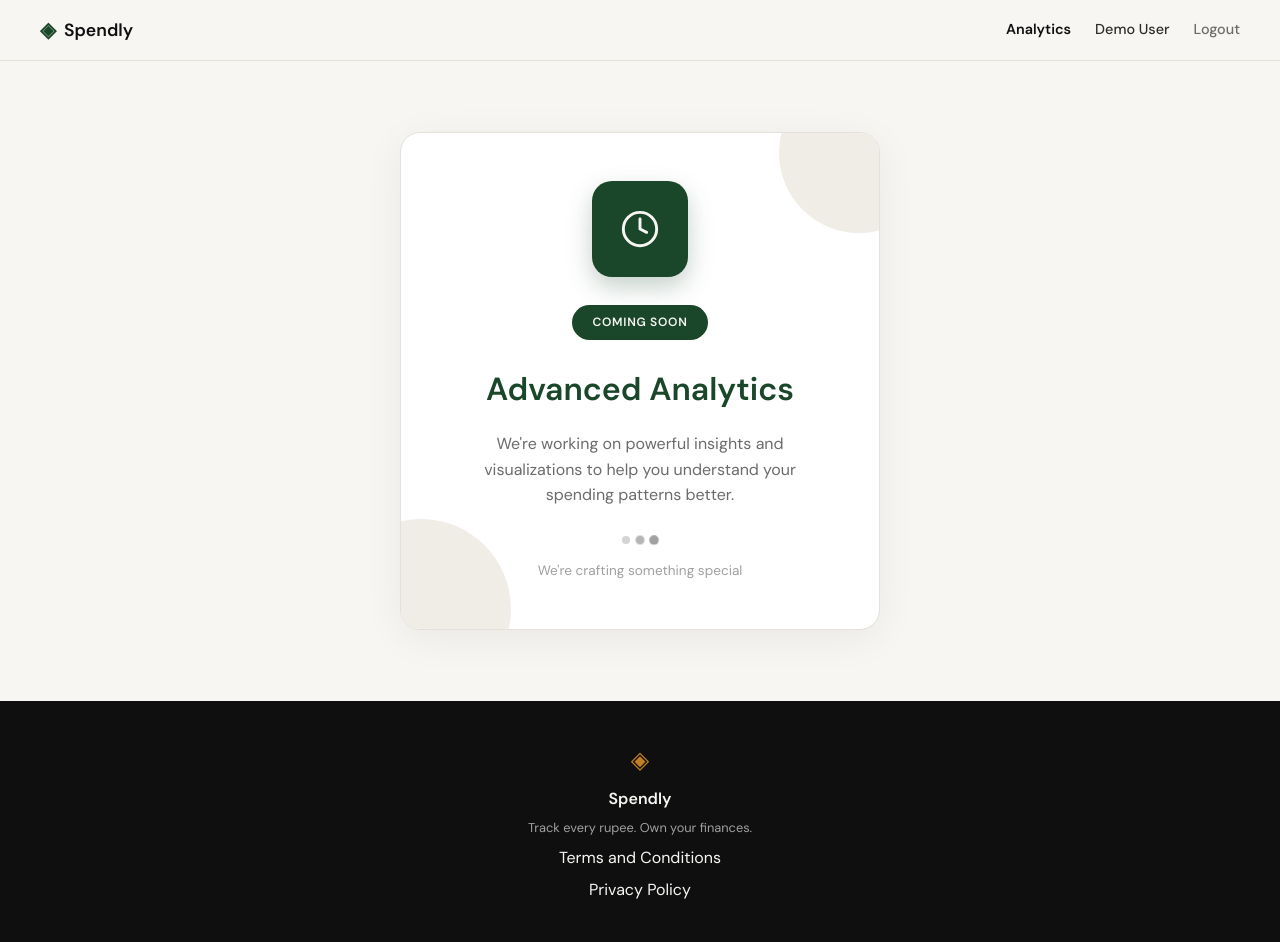
After one commit to asharma72/spendly, a Flask app: page /analytics in a window 1280 px wide. The commit adds this page. Run offline with Flask 3, Linux system fonts and the light colour scheme; a user stored in the database is signed in.

Commit message:
figma analytices added

```diff
--- a/app.py
+++ b/app.py
@@ -262,6 +262,14 @@ def profile():
     )
 
 
+@app.route("/analytics")
+def analytics():
+    if not session.get("user_id"):
+        return redirect(url_for("login"))
+
+    return render_template("analytics.html")
+
+
 # ------------------------------------------------------------------ #
 # Placeholder routes — students will implement these                  #
 # ------------------------------------------------------------------ #
--- /dev/null
+++ b/static/css/analytics.css
@@ -0,0 +1,137 @@
+/* ------------------------------------------------------------------ */
+/* Analytics — coming soon page                                       */
+/* ------------------------------------------------------------------ */
+
+.analytics-section {
+    min-height: calc(100vh - 60px - 100px);
+    display: flex;
+    align-items: center;
+    justify-content: center;
+    padding: 3rem 2rem;
+}
+
+.analytics-container {
+    width: 100%;
+    max-width: 480px;
+}
+
+.analytics-card {
+    position: relative;
+    overflow: hidden;
+    background: var(--paper-card);
+    border: 1px solid var(--border);
+    border-radius: var(--radius-lg);
+    padding: 3rem 2.5rem;
+    text-align: center;
+    box-shadow: 0 8px 40px rgba(0,0,0,0.06);
+}
+
+.analytics-card::before,
+.analytics-card::after {
+    content: "";
+    position: absolute;
+    border-radius: 50%;
+    background: var(--paper-warm);
+    z-index: 0;
+}
+
+.analytics-card::before {
+    top: -60px;
+    right: -60px;
+    width: 160px;
+    height: 160px;
+}
+
+.analytics-card::after {
+    bottom: -70px;
+    left: -70px;
+    width: 180px;
+    height: 180px;
+}
+
+.analytics-card > * {
+    position: relative;
+    z-index: 1;
+}
+
+.analytics-icon {
+    width: 96px;
+    height: 96px;
+    margin: 0 auto 1.75rem;
+    display: flex;
+    align-items: center;
+    justify-content: center;
+    background: var(--accent);
+    border-radius: var(--radius-lg);
+    box-shadow: 0 10px 24px rgba(26, 71, 42, 0.25);
+}
+
+.analytics-icon svg {
+    width: 40px;
+    height: 40px;
+    color: var(--paper);
+    stroke-width: 1.75;
+}
+
+.analytics-badge {
+    display: inline-block;
+    background: var(--accent);
+    color: var(--paper);
+    font-size: 0.75rem;
+    font-weight: 700;
+    letter-spacing: 0.06em;
+    text-transform: uppercase;
+    padding: 0.5rem 1.25rem;
+    border-radius: 999px;
+    margin-bottom: 1.5rem;
+}
+
+.analytics-title {
+    font-family: var(--font-body);
+    font-weight: 800;
+    font-size: 2rem;
+    color: var(--accent);
+    margin-bottom: 1rem;
+}
+
+.analytics-body {
+    font-size: 1rem;
+    color: var(--ink-muted);
+    line-height: 1.6;
+    max-width: 360px;
+    margin: 0 auto 1.75rem;
+}
+
+.analytics-dots {
+    display: flex;
+    align-items: center;
+    justify-content: center;
+    gap: 0.4rem;
+    margin-bottom: 1rem;
+}
+
+.analytics-dot {
+    width: 8px;
+    height: 8px;
+    border-radius: 50%;
+    background: var(--ink-faint);
+    animation: analytics-dot-pulse 1.4s ease-in-out infinite;
+}
+
+.analytics-dot:nth-child(2) { animation-delay: 0.2s; }
+.analytics-dot:nth-child(3) { animation-delay: 0.4s; }
+
+@keyframes analytics-dot-pulse {
+    0%, 80%, 100% { opacity: 0.4; transform: scale(1); }
+    40% { opacity: 1; transform: scale(1.2); }
+}
+
+.analytics-footnote {
+    font-size: 0.85rem;
+    color: var(--ink-faint);
+}
+
+@media (max-width: 600px) {
+    .analytics-card { padding: 2.5rem 1.5rem; }
+    .analytics-title { font-size: 1.6rem; }
+}
--- a/static/css/style.css
+++ b/static/css/style.css
@@ -102,6 +102,8 @@ a { color: inherit; text-decoration: none; }
 
 .nav-links a { color: var(--ink-muted); transition: color 0.2s; }
 .nav-links a:hover { color: var(--ink); }
+
+.nav-link-active { color: var(--ink) !important; font-weight: 600; }
 
 .nav-cta {
     background: var(--ink) !important;
--- /dev/null
+++ b/templates/analytics.html
@@ -0,0 +1,32 @@
+{% extends "base.html" %}
+
+{% block title %}Analytics — Spendly{% endblock %}
+
+{% block head %}
+<link rel="stylesheet" href="{{ url_for('static', filename='css/analytics.css') }}">
+{% endblock %}
+
+{% block content %}
+
+<section class="analytics-section">
+    <div class="analytics-container">
+        <div class="analytics-card">
+            <div class="analytics-icon">
+                <i data-lucide="clock"></i>
+            </div>
+            <span class="analytics-badge">Coming Soon</span>
+            <h1 class="analytics-title">Advanced Analytics</h1>
+            <p class="analytics-body">
+                We're working on powerful insights and visualizations to help you understand your spending patterns better.
+            </p>
+            <div class="analytics-dots" aria-hidden="true">
+                <span class="analytics-dot"></span>
+                <span class="analytics-dot"></span>
+                <span class="analytics-dot"></span>
+            </div>
+            <p class="analytics-footnote">We're crafting something special</p>
+        </div>
+    </div>
+</section>
+
+{% endblock %}
--- a/templates/base.html
+++ b/templates/base.html
@@ -24,6 +24,7 @@
                 <a href="{{ url_for('login') }}">Sign in</a>
                 <a href="{{ url_for('register') }}" class="nav-cta">Get started</a>
                 {% else %}
+                <a href="{{ url_for('analytics') }}" class="{% if request.endpoint == 'analytics' %}nav-link-active{% endif %}">Analytics</a>
                 <span class="nav-username">Demo User</span>
                 <form action="{{ url_for('logout') }}" method="POST" class="logout-form">
                     <button type="submit" class="logout-link">Logout</button>
```
Also changed, not shown: file copy.md (+8 -0 lines), image.png (added), 1 other file.
